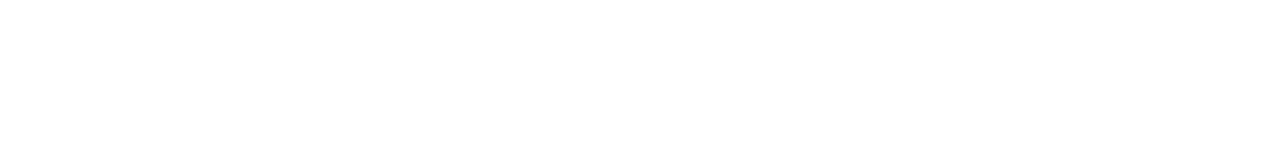
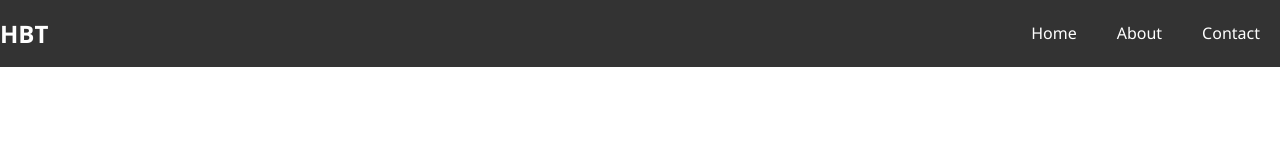
Before and after one commit to EnergeticPixels/simple_hotel, a plain HTML site: page index.html in a window 1280 px wide. Drawn offline with Linux system fonts and the light colour scheme.

Commit message:
very basic page and navbar styling

```diff
--- a/index.html
+++ b/index.html
@@ -3,9 +3,30 @@
 <head>
   <meta charset="UTF-8">
   <meta name="viewport" content="width=device-width, initial-scale=1.0">
-  <title>My Hotel</title>
+  <meta name="description" content="Welcome to the most extraordinary hotel in boston massachusettes">
+  <meta name="keywords" content="hotel, boston hotel, new england hotel">
+  <link rel='stylesheet' href="./styles/main.css">
+  <title>Hotel BT | Home</title>
 </head>
 <body>
+  <header>
+    <nav id="navbar">
+      <h1 class="logo"><a href='./index.html'>HBT</a></h1>
+      <ul>
+        <li><a href='index.html'>Home</a></li>
+        <li><a href='about.html'>About</a></li>
+        <li><a href='contact.html'>Contact</a></li>
+      </ul>
+    </nav>
+    <div id="hero">
 
+    </div>
+  </header>
+  <main>
+
+  </main>
+  <footer>
+
+  </footer>
 </body>
 </html>
--- a/styles/main.css
+++ b/styles/main.css
@@ -0,0 +1,59 @@
+/* CSS RESET */
+* {
+  margin: 0;
+  padding: 0;
+  box-sizing: border-box;
+}
+
+/* MAIN styling */
+html,body {
+  font-family:'Segoe UI', Tahoma, Geneva, Verdana, sans-serif;
+  line-height: 1.7em;
+}
+a {
+  color: #333;
+  text-decoration: none;
+}
+
+h1, h2, h3 {
+  padding-bottom: 20px;
+}
+
+p {
+  margin: 10px 0;
+}
+
+/* NAVBAR */
+#navbar {
+  background: #333;
+  color: white;
+  overflow: auto;
+}
+
+#navbar a {
+  color: white;
+}
+
+#navbar h1 {
+  float: left;
+  padding-top: 20px;
+}
+
+#navbar ul {
+  float: right;
+  list-style: none;
+}
+
+#navbar ul li {
+  float: left;
+}
+
+#navbar ul li a {
+  display: block;
+  padding: 20px;
+  text-align: center;
+}
+#navbar ul li a:hover {
+  background: #444;
+  color: #f7c08a;
+}
```
